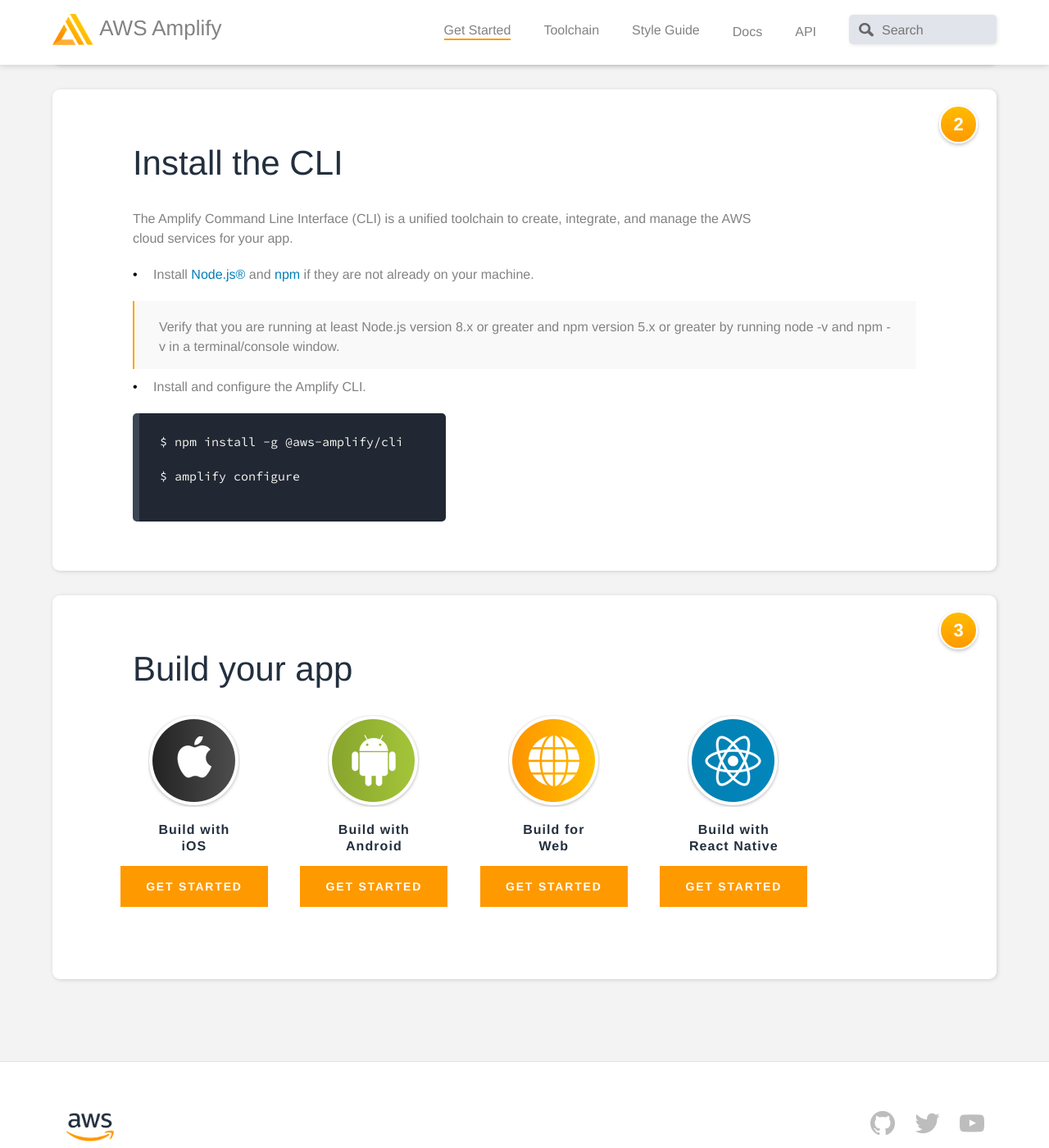
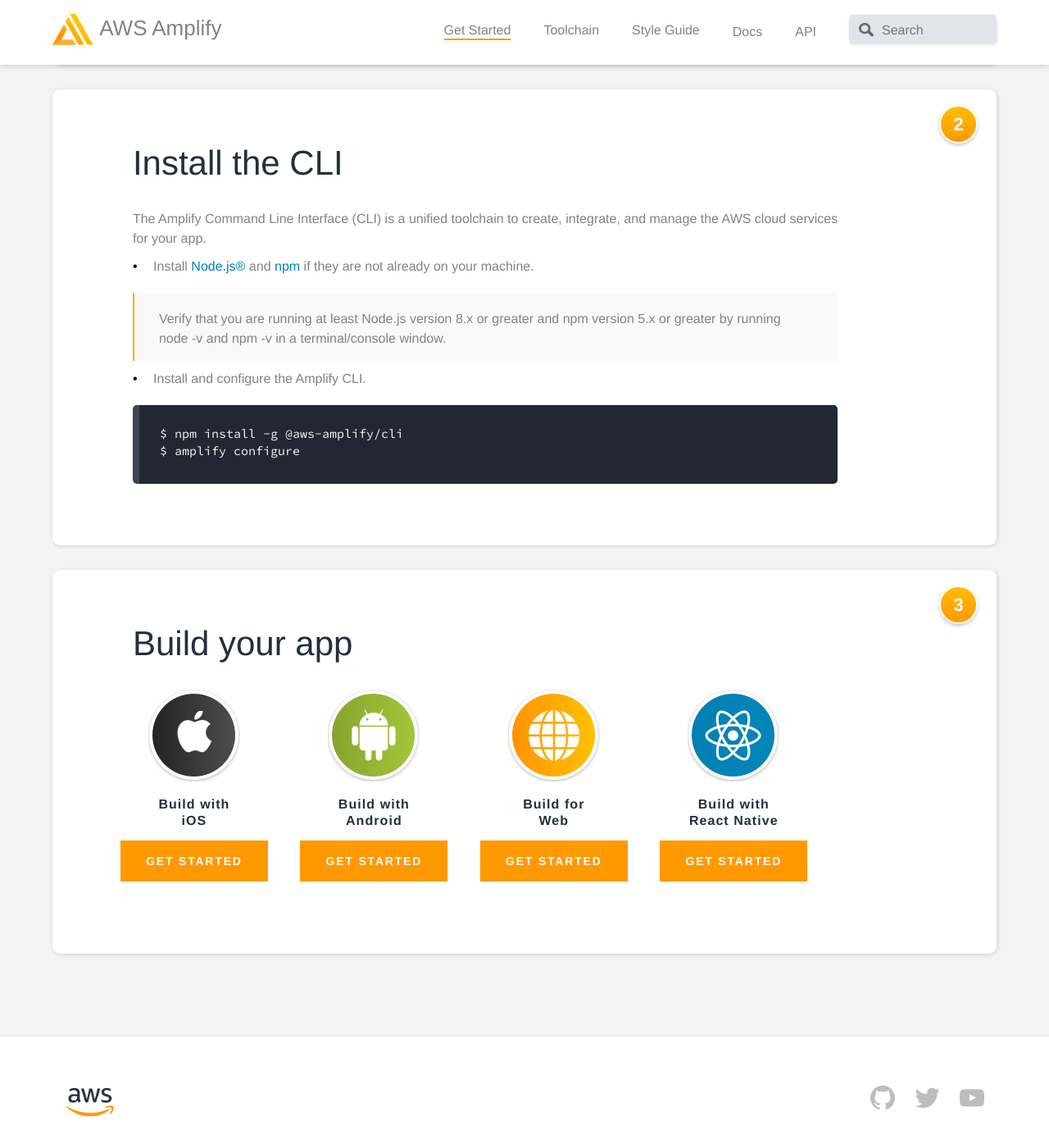
Before and after one commit to tommypraeger/tommypraeger.github.io, a Jekyll site: the page built from media/get_started.md, in a window 1280 px wide and 1400 px high, scrolled down 538 px. Shown: the whole window at 82% size. Built offline with Jekyll 4.4.1, drawn with Linux system fonts in a browser that asks for light colours; some web fonts are replaced; comment, search, counter and statistics services are not loaded.

Commit message:
get started update and dropdown update

```diff
--- a/amplify-theme/_includes/site-header.html
+++ b/amplify-theme/_includes/site-header.html
@@ -85,10 +85,10 @@
 							<div id="docs-select" class="dropdown">
 								<button class="dropbtn">Docs</button>
 								<div class="dropdown-content">
-									<a href="https://docs.aws.amazon.com/aws-mobile/latest/developerguide/getting-started.html" target="_blank">iOS</a>
-									<a href="https://docs.aws.amazon.com/aws-mobile/latest/developerguide/getting-started.html" target="_blank">Android</a>
-									<a href="{% if jekyll.environment == 'production' %}{{ site.amplify.docs_baseurl }}{% endif %}/media/quick_start?platform=purejs">JavaScript</a>
-									<a href="{% if jekyll.environment == 'production' %}{{ site.amplify.docs_baseurl }}{% endif %}/media/quick_start?platform=react-native">React Native</a>
+									<a href="https://docs.aws.amazon.com/aws-mobile/latest/developerguide/getting-started.html" target="_blank"><p>iOS</p></a>
+									<a href="https://docs.aws.amazon.com/aws-mobile/latest/developerguide/getting-started.html" target="_blank"><p>Android</p></a>
+									<a href="{% if jekyll.environment == 'production' %}{{ site.amplify.docs_baseurl }}{% endif %}/media/quick_start?platform=purejs"><p>JavaScript</p></a>
+									<a href="{% if jekyll.environment == 'production' %}{{ site.amplify.docs_baseurl }}{% endif %}/media/quick_start?platform=react-native"><p>React Native</p></a>
 								</div>
 							</div>
 						</li>
@@ -96,10 +96,10 @@
 							<div id="api-select" class="dropdown">
 								<button class="dropbtn">API</button>
 								<div class="dropdown-content">
-									<a href="https://aws.github.io/aws-sdk-ios/docs/reference/" target="_blank">iOS</a>
-									<a href="https://aws.github.io/aws-sdk-android/docs/reference/" target="_blank">Android</a>
-									<a href="{% if jekyll.environment == 'production' %}{{ site.amplify.docs_baseurl }}{% endif %}/api/" target="_blank">JavaScript</a>
-									<a href="{% if jekyll.environment == 'production' %}{{ site.amplify.docs_baseurl }}{% endif %}/api/" target="_blank">React Native</a>
+									<a href="https://aws.github.io/aws-sdk-ios/docs/reference/" target="_blank"><p>iOS</p></a>
+									<a href="https://aws.github.io/aws-sdk-android/docs/reference/" target="_blank"><p>Android</p></a>
+									<a href="{% if jekyll.environment == 'production' %}{{ site.amplify.docs_baseurl }}{% endif %}/api/" target="_blank"><p>JavaScript</p></a>
+									<a href="{% if jekyll.environment == 'production' %}{{ site.amplify.docs_baseurl }}{% endif %}/api/" target="_blank"><p>React Native</p></a>
 								</div>
 							</div>
 						</li>
--- a/amplify-theme/_layouts/get_started.html
+++ b/amplify-theme/_layouts/get_started.html
@@ -71,16 +71,16 @@
                     <div class="section-top section-top-category section-top-quickstart">
                         <div class="container">
                             <div class="inline-block">
-                                <div class="header col-sm-8">
+                                <div class="header">
                                     Install the CLI
                                 </div>
                                 <!--Verify that you are running at least Node.js version 8.x or greater and npm version 5.x or greater by running `node -v` and `npm -v` in a terminal/console window.
                                 {: .callout .callout--action}
 
                                 - Install and configure the Amplify CLI.-->
-                                <div class="subheader col-sm-10 above-code-block">
-                                    The Amplify Command Line Interface (CLI) is a unified toolchain to create, integrate, and manage the AWS cloud services for your app.
-                                </div>
+                            </div>
+                            <div class="subheader above-code-block">
+                                The Amplify Command Line Interface (CLI) is a unified toolchain to create, integrate, and manage the AWS cloud services for your app.
                             </div>
                             <ul>
                                 <li class="above-code-block">
@@ -95,9 +95,8 @@
                             </ul>
                             <div class="language-bash highlighter-rouge inline-block section-code-block">
                                 <div class="highlight">
-                                    <pre class="highlight section-code-block">
+                                    <pre class="highlight">
 <code>$ npm install -g @aws-amplify/cli
-
 $ amplify configure</code>
                                     </pre>
                                 </div>
--- a/amplify-theme/_sass/components/_redesign.scss
+++ b/amplify-theme/_sass/components/_redesign.scss
@@ -211,6 +211,15 @@
         padding: 4px 10px;
         text-decoration: none;
         display: block;
+        border-bottom: none !important;
+
+        p {
+            display: inline-block;
+        }
+    }
+
+    .dropdown-content a:hover p {
+        border-bottom: 2px solid #FF9900;
     }
 
     .dropdown-content a:hover {background-color: #f1f1f1}
@@ -219,7 +228,7 @@
         display: block;
     }
 
-    .dropdown:hover .dropbtn {
+    .dropbtn:hover {
         border-bottom: 2px solid #FF9900;
     }
 
@@ -788,6 +797,7 @@
     .section-code-block {
         max-width: 100%;
         margin-bottom: 30px;
+        padding-bottom: 12px;
     }
 
     padding: 0;
@@ -1228,6 +1238,8 @@
         font-size: 16px;
         line-height: 24px;
         margin-bottom: 10px;
+        width: 90%;
+        display: block;
     }
 }
 
@@ -1806,6 +1818,18 @@
 .section-top-quickstart {
     margin-top: 0;
     margin-bottom: 34px;
+
+    .section-code-block {
+        width: 90%;
+        padding-bottom: 25px;
+
+        .highlight {
+            .highlight {
+                padding-bottom: 10px;
+            }
+        }
+
+    }
 
     #orange-logos {
         width: 220px;
@@ -2029,7 +2053,7 @@
             }
         }
 
-        .dropdown:hover .dropbtn{
+        .dropbtn:hover{
             border-bottom: 2px solid white;
             transition: border-color 0.2s;
         }
--- a/amplify-theme/assets/js/scripts.js
+++ b/amplify-theme/assets/js/scripts.js
@@ -353,7 +353,7 @@
 	}
 
 	// When the last message is received. Typicaly the announcement time
-	showNotificationBar( new Date('August 23, 2018 11:00:00') );
+	showNotificationBar( new Date('August 1, 2018 11:00:00') );
 
 	// Hide magnifying glass in search bar
 	// var hideSearchIcon = function() {
```
